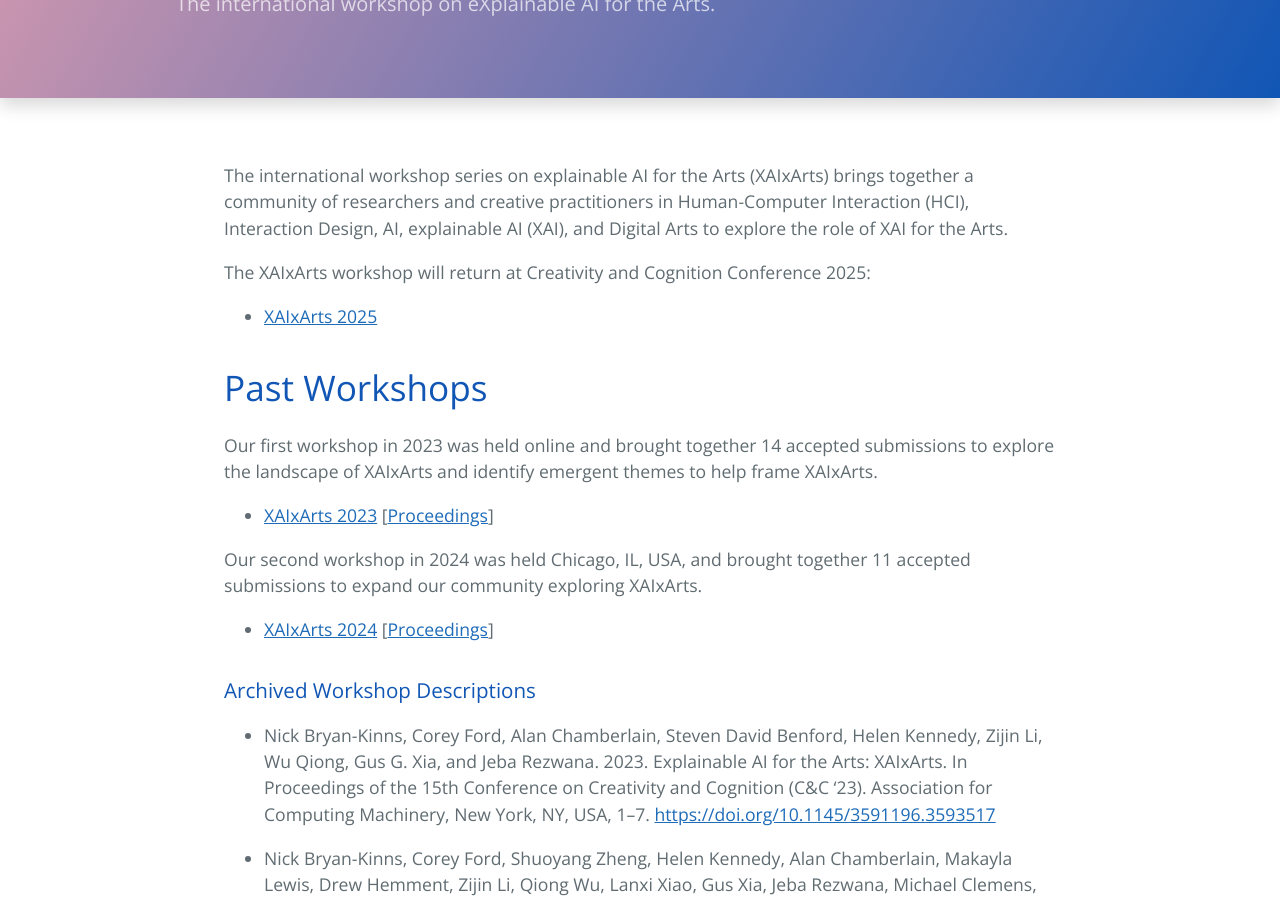
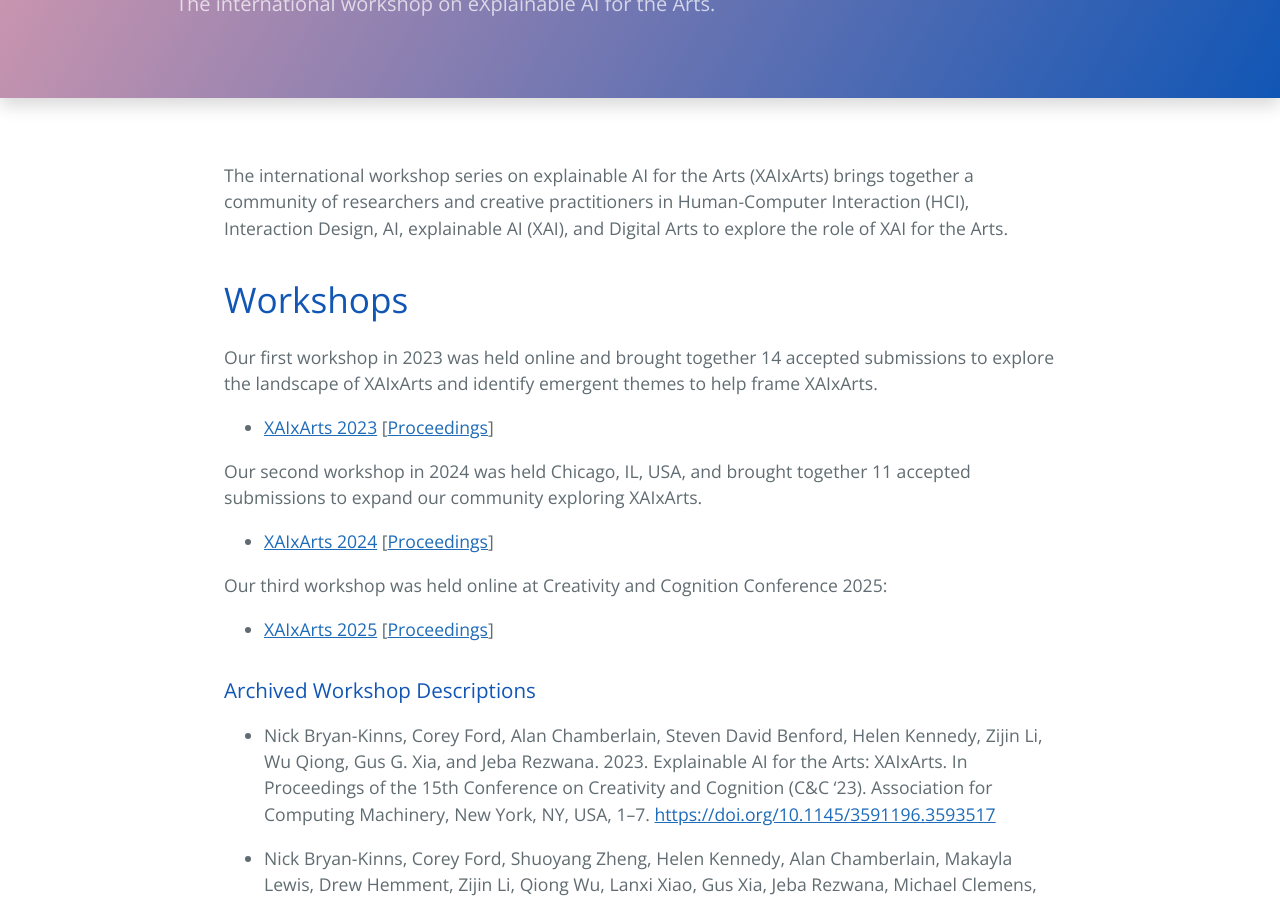
Before and after one commit to xaixarts/xaixarts.github.io, a Jekyll site: the page built from workshops.md, in a window 1280 px wide and 900 px high, scrolled down 286 px. Built offline with Jekyll 4.4.1, drawn with Linux system fonts in a browser that asks for light colours.

Commit message:
Update workshops.md

```diff
--- a/workshops.md
+++ b/workshops.md
@@ -9,11 +9,7 @@ show_downloads: false
 
 The international workshop series on explainable AI for the Arts (XAIxArts) brings together a community of researchers and creative practitioners in Human-Computer Interaction (HCI), Interaction Design, AI, explainable AI (XAI), and Digital Arts to explore the role of XAI for the Arts.
 
-The XAIxArts workshop will return at Creativity and Cognition Conference 2025:
-
-* [XAIxArts 2025](./2025)
-
-# Past Workshops
+# Workshops
 Our first workshop in 2023 was held online and brought together 14 accepted submissions to explore the landscape of XAIxArts and identify emergent themes to help frame XAIxArts.
 
 * [XAIxArts 2023](./2023) [[Proceedings](https://arxiv.org/abs/2310.06428)]
@@ -21,6 +17,10 @@ Our first workshop in 2023 was held online and brought together 14 accepted subm
 Our second workshop in 2024 was held Chicago, IL, USA, and brought together 11 accepted submissions to expand our community exploring XAIxArts.
 
 * [XAIxArts 2024](./2024) [[Proceedings](https://arxiv.org/abs/2406.14485)]
+
+Our third workshop was held online at Creativity and Cognition Conference 2025:
+
+* [XAIxArts 2025](./2025) [[Proceedings](https://arxiv.org/abs/2511.10482)]
 
 ### Archived Workshop Descriptions
 * Nick Bryan-Kinns, Corey Ford, Alan Chamberlain, Steven David Benford, Helen Kennedy, Zijin Li, Wu Qiong, Gus G. Xia, and Jeba Rezwana. 2023. Explainable AI for the Arts: XAIxArts. In Proceedings of the 15th Conference on Creativity and Cognition (C&C ‘23). Association for Computing Machinery, New York, NY, USA, 1–7. [https://doi.org/10.1145/3591196.3593517](https://doi.org/10.1145/3591196.3593517)
```
